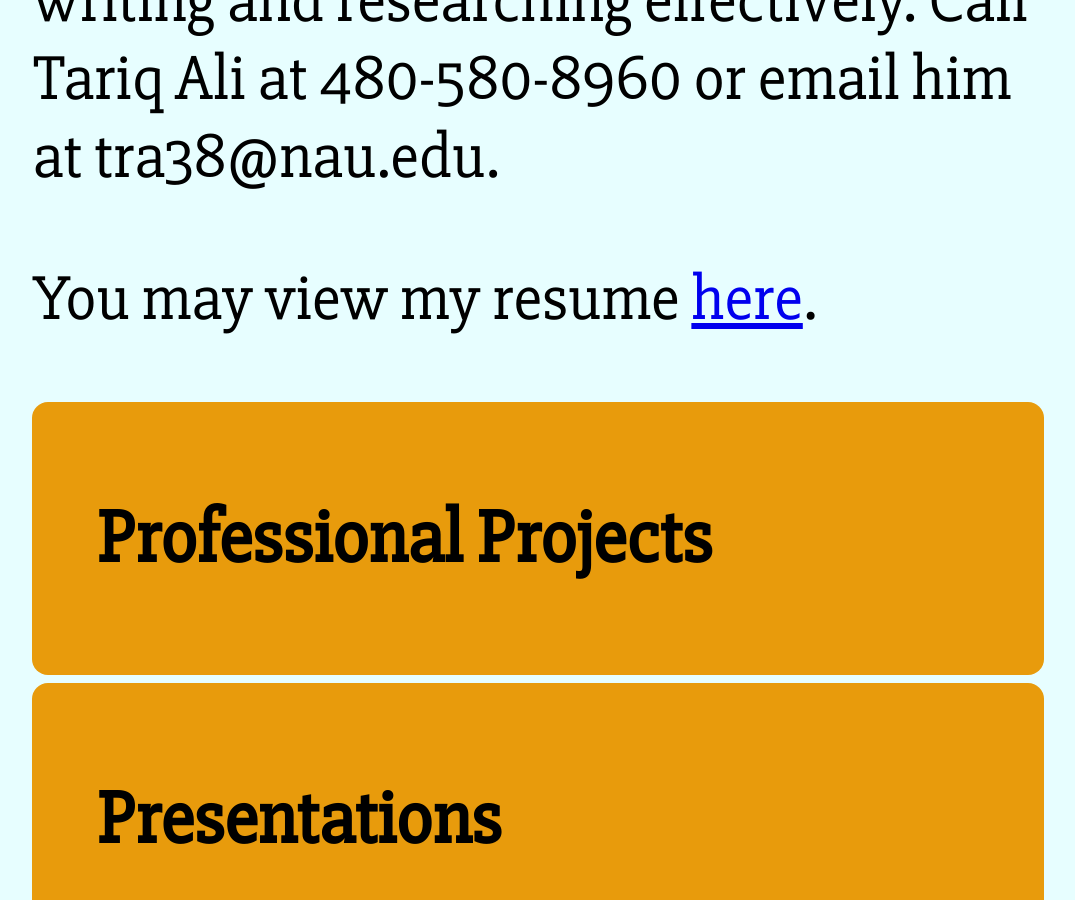
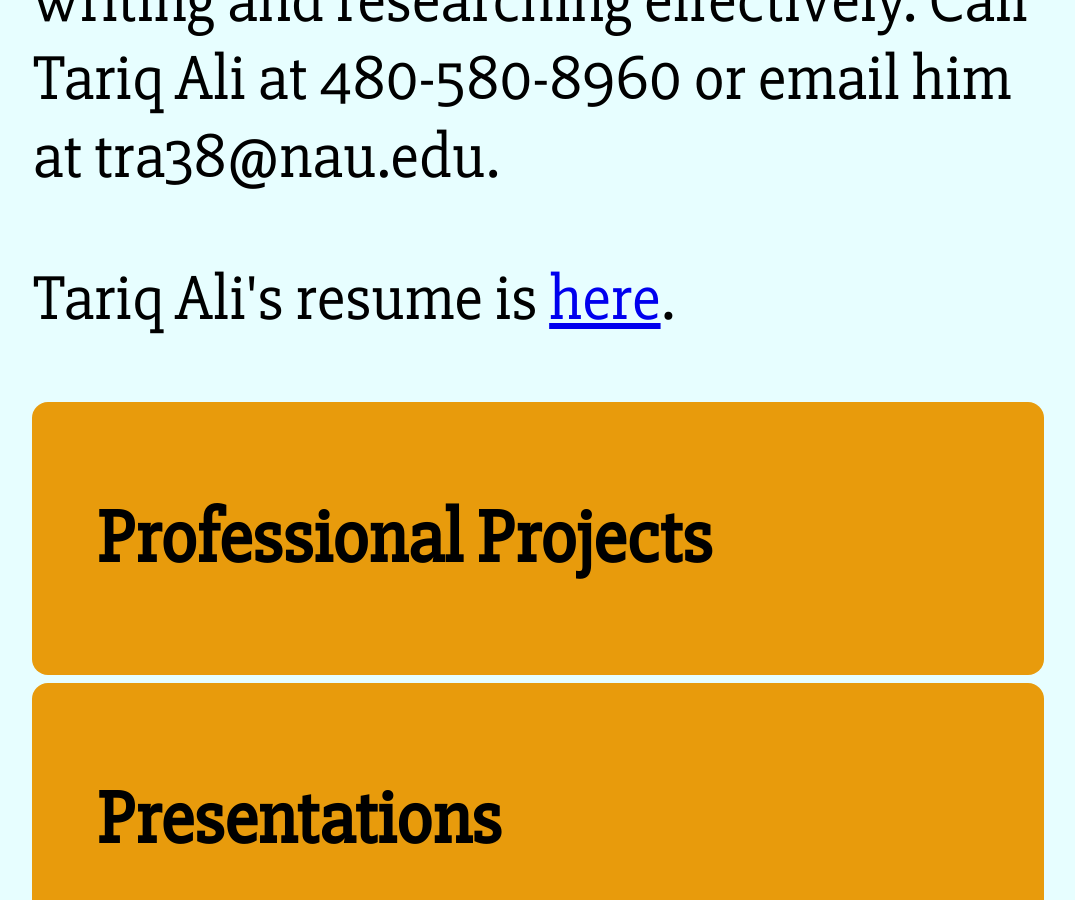
Before and after one commit to tra38/tra38.github.io, a Jekyll site: the page built from index.html, in a window 1280 px wide and 900 px high, scrolled down 734 px. Shown: the whole window, without its empty margins (102-1177 px from the left). Built offline with Jekyll 4.4.1, drawn with Linux system fonts in a browser that asks for light colours.

Commit message:
Change intro text to third-person

```diff
--- a/index.html
+++ b/index.html
@@ -5,7 +5,7 @@
 	<img src="img/tariqali.jpg" class="picture-right" />
 		<section>
 			<p>Tariq Ali is an aspiring web developer dedicated to producing interesting applications and websites for businesses. Before entering into web development, Tariq served as a journalist, real estate agent, and college instructor. He has a special talent in writing and researching effectively. Call Tariq Ali at 480-580-8960 or email him at tra38@nau.edu.</p>
-      <p>You may view my resume <a href="resume.pdf">here</a>.</p>
+      <p>Tariq Ali's resume is <a href="resume.pdf">here</a>.</p>
 			</section>
 	</section>
 
```
